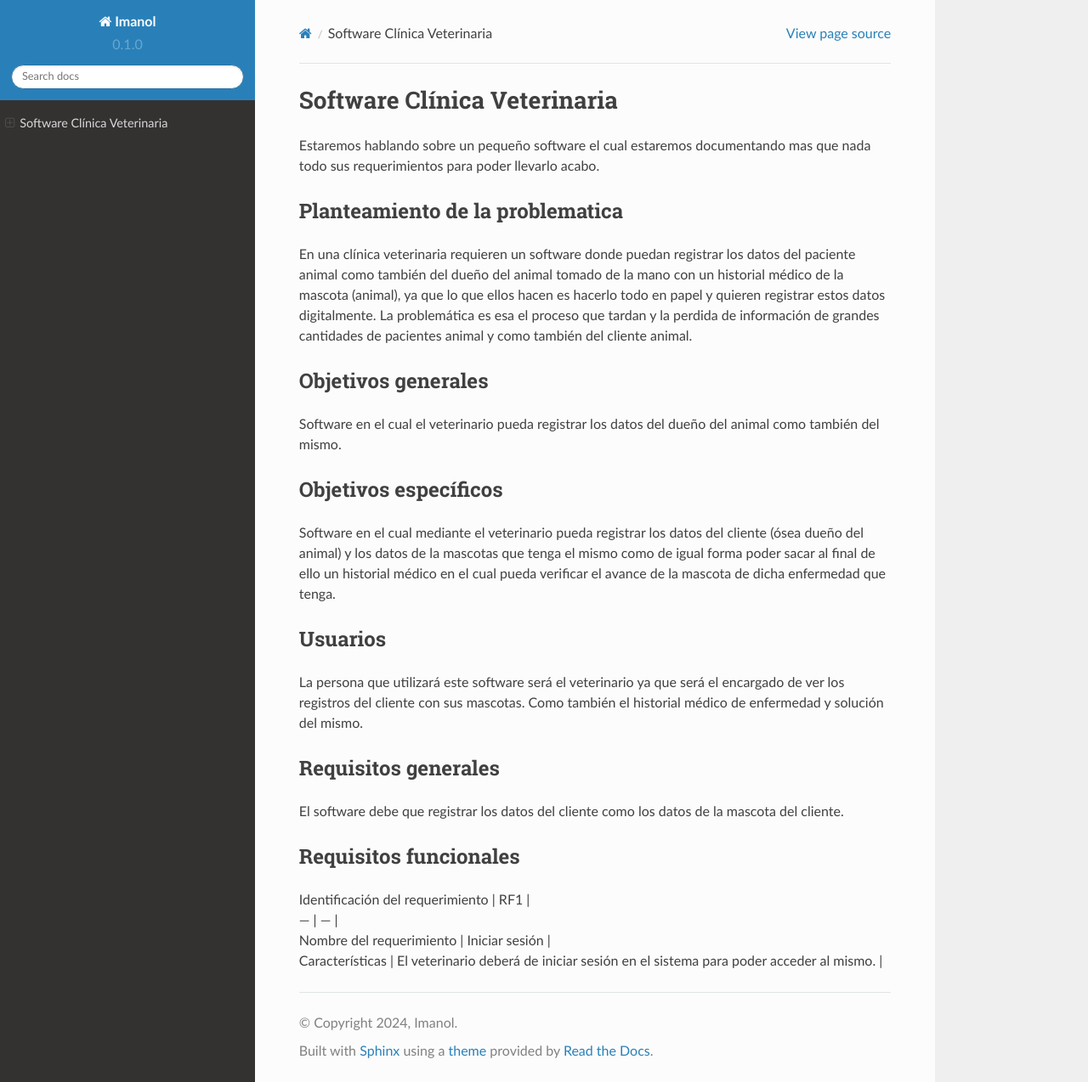
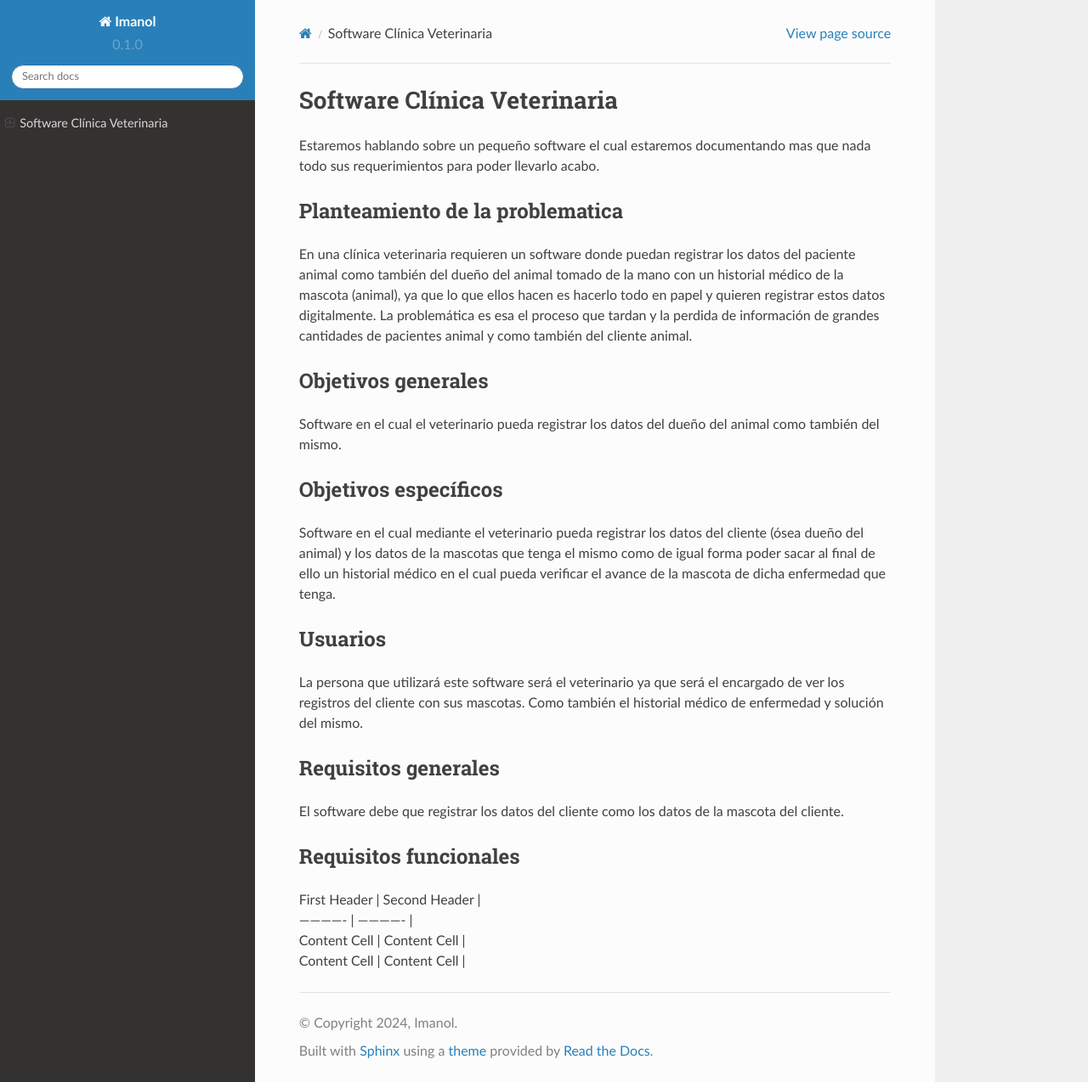
Before and after one commit to Imanol-art/Web-Cl-nica-Veterinaria, a Sphinx documentation site: the page built from docs/source/index.rst, in a window 1280 px wide and 1274 px high. Shown: the whole window at 85% size. Built offline with Sphinx 7.4.7 and the Read the Docs theme 2.0.0, drawn with Linux system fonts in a browser that asks for light colours.

Commit message:
Update index.rst

```diff
--- a/docs/source/index.rst
+++ b/docs/source/index.rst
@@ -24,7 +24,7 @@ El software debe que registrar los datos del cliente como los datos de la mascot
 
 Requisitos funcionales
 --------
-| Identificación del requerimiento | RF1 |
-| --- | --- |
-| Nombre del requerimiento | Iniciar sesión |
-| Características | El veterinario deberá de iniciar sesión en el sistema para poder acceder al mismo. |
+| First Header  | Second Header |
+| ------------- | ------------- |
+| Content Cell  | Content Cell  |
+| Content Cell  | Content Cell  |
```
